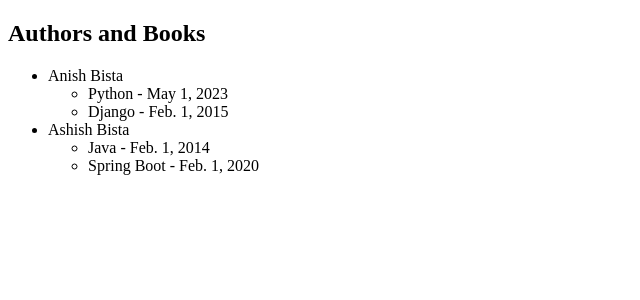
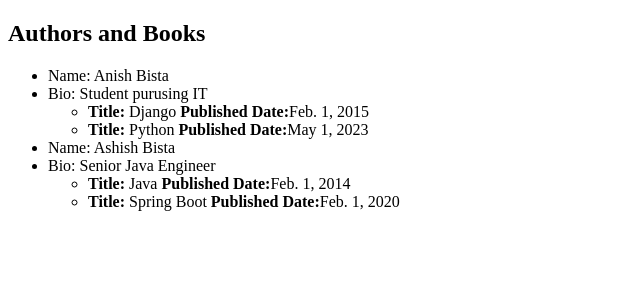
Before and after one commit to anishbista/NxyusByte, a Django app: page / in a window 1280 px wide. Shown: the top 300 px of the page, without its empty margins (0-640 px from the left). Run offline with Django 5.2, Linux system fonts and the light colour scheme; data comes from the database, SQL or seed files in the repository.

Commit message:
Task 2 updated

```diff
--- a/book_author/book/models.py
+++ b/book_author/book/models.py
@@ -5,14 +5,24 @@
     name = models.CharField(max_length=100)
     bio = models.TextField()
 
+    class Meta:
+        ordering = ["name"]
+        verbose_name = "Author"
+        verbose_name_plural = "Authors"
+
     def __str__(self):
         return self.name
 
 
 class Book(models.Model):
     title = models.CharField(max_length=100)
-    author = models.ForeignKey(Author, on_delete=models.CASCADE)
+    author = models.ForeignKey(Author, on_delete=models.CASCADE, related_name="books")
     published_date = models.DateField()
+
+    class Meta:
+        ordering = ["title"]
+        verbose_name = "Book"
+        verbose_name_plural = "Books"
 
     def __str__(self):
         return self.title
--- a/book_author/templates/book_author.html
+++ b/book_author/templates/book_author.html
@@ -2,11 +2,15 @@
 <h2>Authors and Books</h2>
 <ul>
   {% for author in authors %}
-  <li>{{author.name}}</li>
+  <li>Name: {{author.name}}</li>
+  <li>Bio: {{author.bio}}</li>
   <ul>
     {% for book in books %} {% if book.author == author %}
 
-    <li>{{book.title}} - {{book.published_date}}</li>
+    <li>
+      <strong> Title:</strong> {{book.title}}
+      <strong> Published Date:</strong>{{book.published_date}}
+    </li>
     {% endif %} {% endfor %}
   </ul>
   {% endfor %}
```
